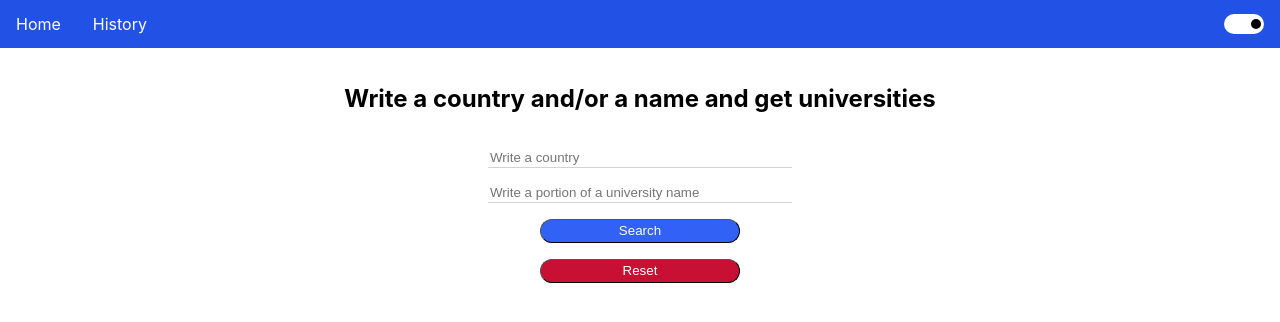
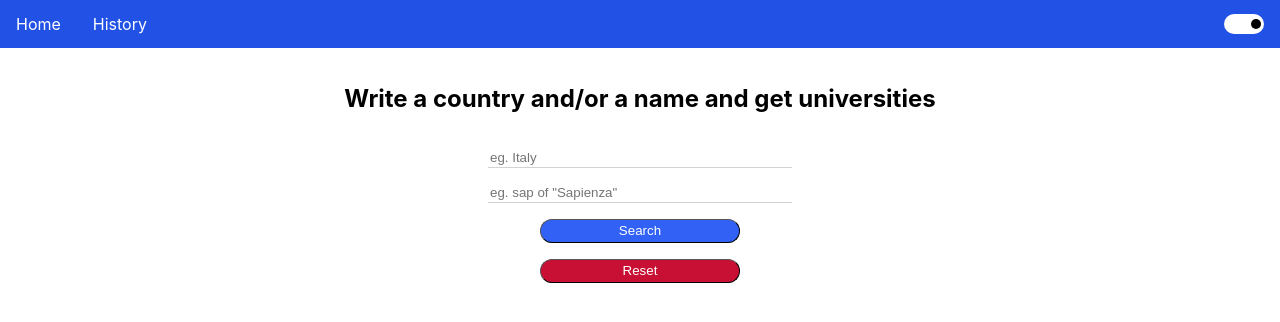
Before and after one commit to vallops99/federico_exercise, a React (Create React App) app in the folder frontend/: page / in a window 1280 px wide. Shown: the top 322 px of the page. Built offline with nearby package versions, Linux system fonts and the light colour scheme.

Commit message:
Fixed readme, placeholder, gitignore

```diff
--- a/frontend/src/pages/Homepage/Homepage.tsx
+++ b/frontend/src/pages/Homepage/Homepage.tsx
@@ -86,8 +86,8 @@ export function Homepage() {
         <div className="page-container">
             <Container className="country-container">
                 <H2>Write a country and/or a name and get universities</H2>
-                <TextField onChange={onTextCountryChange} placeholder='Write a country' />
-                <TextField onChange={onTextNameChange} placeholder='Write a portion of a university name' />
+                <TextField onChange={onTextCountryChange} placeholder='eg. Italy' />
+                <TextField onChange={onTextNameChange} placeholder='eg. sap of "Sapienza"' />
                 <Button type="primary" onClick={onButtonSearchClick}>
                     Search
                 </Button>
```
Also changed, not shown: 2 other files (tests, documents, lock files or other folders).
